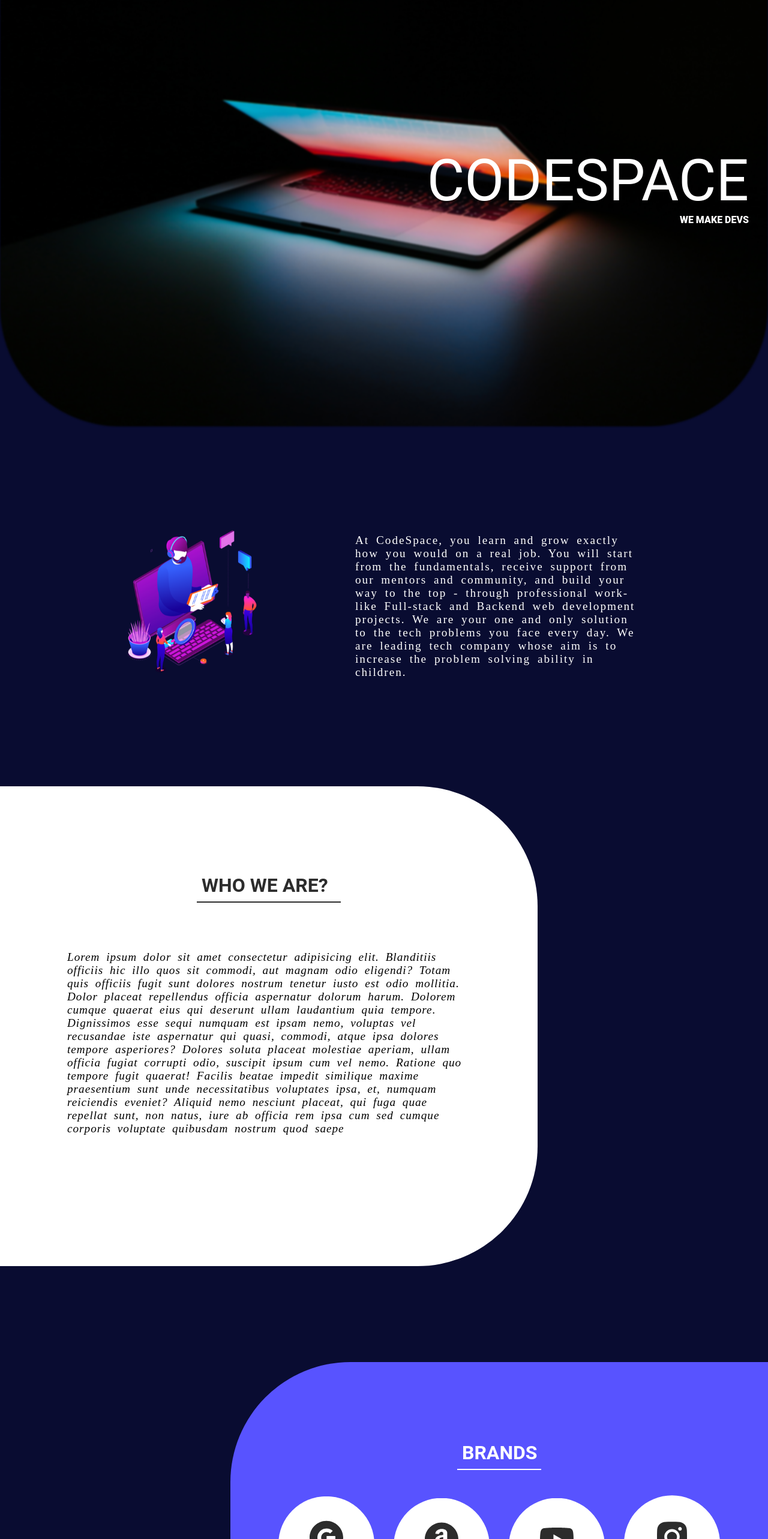
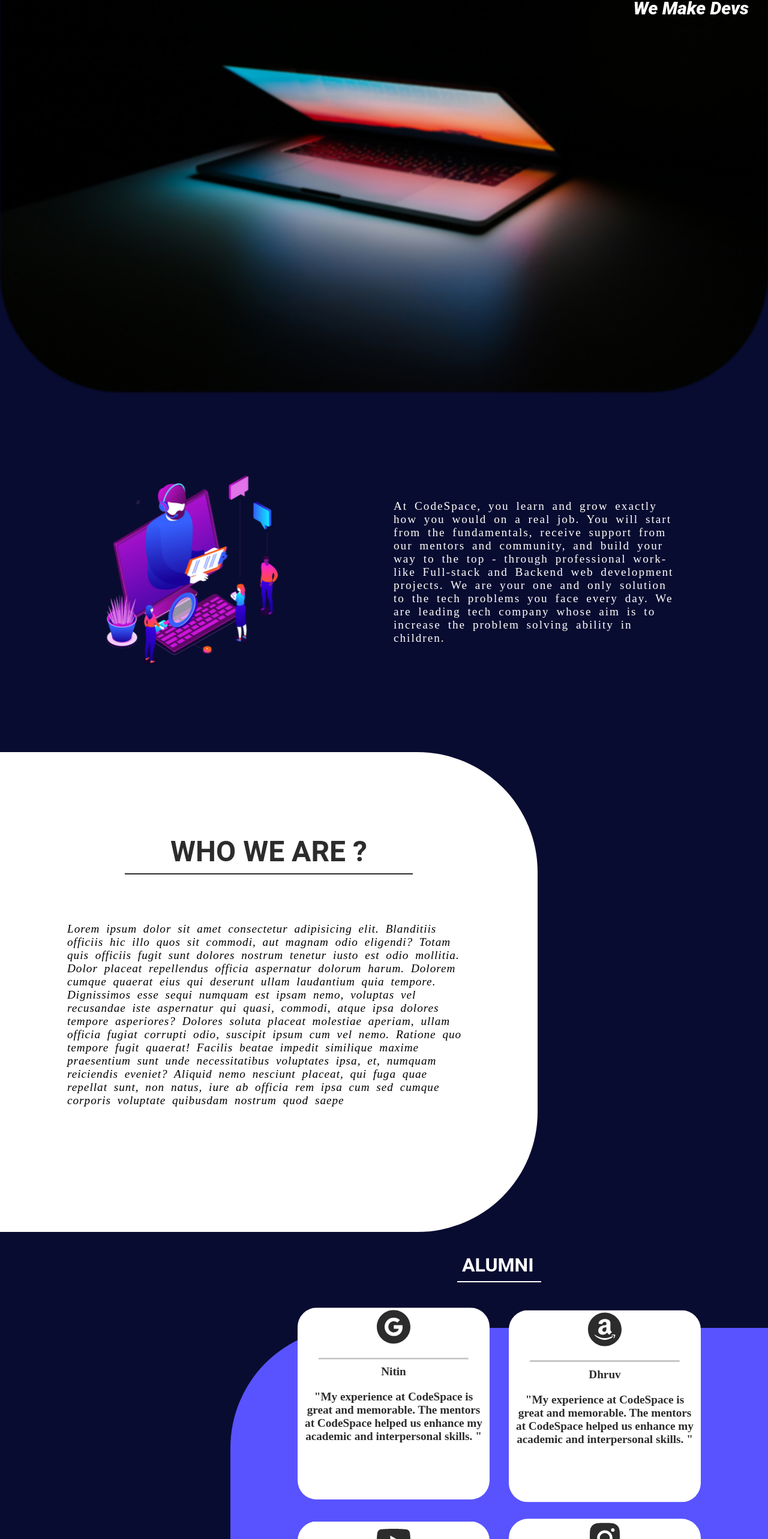
Before and after one commit to goyalh4164/React, a React (Create React App) app in the folder project1/: page / in a window 1280 px wide. Shown: the part 229-2795 px from the top of the page at 60% size. Built offline with nearby package versions, Linux system fonts and the light colour scheme.

Commit message:
stable version 2

```diff
--- a/project1/src/components/Contact.jsx
+++ b/project1/src/components/Contact.jsx
@@ -2,9 +2,9 @@ import React from "react";
 
 const Contact = () => {
   return (
-    <div className="contact">
+    <div className="contact" style={{"backgroundImage":"linear-gradient(blue,rgba(255,255,255),rgba(100,200,250"}}>
       <main>
-        <h1>Contact Us</h1>
+        <h1 style={{"textAlign":"center" , "fontSize":"3rem"}}>Contact Us</h1>
 
         <form>
           <div>
--- a/project1/src/components/Footer.jsx
+++ b/project1/src/components/Footer.jsx
@@ -1,24 +1,35 @@
 import React from "react";
+import {
+  AiFillGoogleCircle,
+  AiFillAmazonCircle,
+  AiFillYoutube,
+  AiFillInstagram,
+  AiFillGithub
+} from "react-icons/ai";
 
 const Footer = () => {
   return (
-    <footer>
-      <div>
-        <h1>TechyStar</h1>
+    <footer >
+      <div >
+        <h1>CodeSpace</h1>
         <p>@all right reserved</p>
       </div>
 
       <div>
         <h5>Follow Us</h5>
         <div>
-          <a href="https://youtube.com/6packprogrammer" target={"blank"}>
-            Youtube
+          <a href="#" target={"blank"}>
+          <AiFillGithub/>
+          GitHub
           </a>
-          <a href="https://instagram.com/meabhisingh" target={"blank"}>
+          <a href="#" target={"blank"}>
+            <AiFillInstagram/>
             Instagram
           </a>
-          <a href="https://github.com/meabhisingh" target={"blank"}>
-            Github
+          <a href="#" target={"blank"}>
+            <AiFillYoutube/>
+            Youtube
+
           </a>
         </div>
       </div>
--- a/project1/src/components/Header.jsx
+++ b/project1/src/components/Header.jsx
@@ -6,7 +6,8 @@ import logo from "../assets/logo.png";
 const Header = () => {
   return (
     <nav>
-        <h1><img src={logo} alt="Graphics" style={{"width":"100px"}}/></h1>
+        {/* <h1><img src={logo} alt="Graphics" style={{"width":"100px"}}/></h1> */}
+        <h1 style={{"color":"blue"}}><i>CodeSpace</i></h1>
         <main>
             <HashLink to={"/#home"}>Home</HashLink>
             <HashLink to={"/#about"}>About</HashLink>
--- a/project1/src/components/Home.jsx
+++ b/project1/src/components/Home.jsx
@@ -14,8 +14,8 @@ const Home = () => {
         <main>
             {/* <h1>TechReact</h1>
             <p>Frontend Framework</p> */}
-            <h1>CodeSpace</h1>
-            <p>We Make Devs</p>
+            <h1>CODESPACE</h1>
+            <p style={{"fontSize":"30px"}}><i>We Make Devs</i></p>
         </main>
     </div>
 
@@ -34,7 +34,7 @@ fundamentals, receive support from our mentors and community, and build your way
     </div>
     <div className="home3" id="about">
         <div>
-          <h1>Who we are?</h1>
+          <h1>Who we are ?</h1>
           <p>
             Lorem ipsum dolor sit amet consectetur adipisicing elit. Blanditiis
             officiis hic illo quos sit commodi, aut magnam odio eligendi? Totam
@@ -55,17 +55,21 @@ fundamentals, receive support from our mentors and community, and build your way
       </div>
       <div className="home4" id="brands">
         <div>
-          <h1>Brands</h1>
+          <h1>Alumni</h1>
 
           <article>
             <div
               style={{
-                animationDelay: "0.3s",
+                animationDelay: "1s",
               }}
             >
-              <AiFillGoogleCircle />
+
+              <AiFillGoogleCircle/>
               {/* <p>Google</p> */}
-              <p>Google</p>
+              <hr style={{"marginTop":"20px","width":"250px" ,"height":"2px" ,"backgroundColor":"black","opacity":"0.6"}}/>
+              <p>Nitin</p>
+              <p>"My experience at CodeSpace is great and memorable. The mentors at CodeSpace helped us enhance my academic and interpersonal skills. "</p>
+
             </div>
 
             <div
@@ -74,7 +78,10 @@ fundamentals, receive support from our mentors and community, and build your way
               }}
             >
               <AiFillAmazonCircle />
-              <p>Amazon</p>
+              <hr style={{"marginTop":"20px","width":"250px" ,"height":"2px" ,"backgroundColor":"black","opacity":"0.6"}}/>
+
+              <p>Dhruv</p>
+              <p>"My experience at CodeSpace is great and memorable. The mentors at CodeSpace helped us enhance my academic and interpersonal skills. "</p>
             </div>
 
             <div
@@ -83,7 +90,10 @@ fundamentals, receive support from our mentors and community, and build your way
               }}
             >
               <AiFillYoutube />
-              <p>Youtube</p>
+              <hr style={{"marginTop":"20px","width":"250px" ,"height":"2px" ,"backgroundColor":"black","opacity":"0.6"}}/>
+
+              <p>Pawan</p>
+              <p>"Overall it was a great experience and lifetime memory at CodeSpace. If you want to make a career in CSE I would highly recommend you to join CodeSpace.”</p>
             </div>
 
             <div
@@ -92,7 +102,10 @@ fundamentals, receive support from our mentors and community, and build your way
               }}
             >
               <AiFillInstagram />
-              <p>Instagram</p>
+              <hr style={{"marginTop":"20px","width":"250px" ,"height":"2px" ,"backgroundColor":"black","opacity":"0.6"}}/>
+
+              <p>Isha</p>
+              <p>"all the teachers are very supportive and friendly and the placement process has been very smooth throughout. "</p>
             </div>
           </article>
         </div>
--- a/project1/src/components/Services.jsx
+++ b/project1/src/components/Services.jsx
@@ -17,11 +17,11 @@ const Services = () => {
       >
         <div>
           <img src={img1} alt="Item1" />
-          <p className="legend">Full Stack</p>
+          <p className="legend" style={{"fontSize":"81px"}}>Full Stack</p>
         </div>
         <div>
           <img src={img2} alt="Item3" />
-          <p className="legend">Peer-to-peer Support</p>
+          <p className="legend" style={{"fontSize":"81px"}}>DevOps</p>
         </div>
       </Carousel>
     </div>
--- a/project1/src/styles/App.scss
+++ b/project1/src/styles/App.scss
@@ -1,4 +1,5 @@
 @import url('https://fonts.googleapis.com/css2?family=Montserrat&family=Ubuntu&display=swap');
+
 *{
     margin: 0%;
     padding: 0%;
--- a/project1/src/styles/footer.scss
+++ b/project1/src/styles/footer.scss
@@ -6,11 +6,13 @@ footer {
   width: 100%;
   color: $dark;
   display: grid;
-  grid-template-columns: 4fr 1fr;
+  // grid-template-columns: 4fr 1fr;
+  grid-template-columns: 1fr 2fr;
   padding: 2rem;
 
   > div {
     display: flex;
+    margin-left: 30%;
     flex-direction: column;
     justify-content: center;
     > h1 {
@@ -30,8 +32,11 @@ footer {
 
     > div {
       display: flex;
-      flex-direction: column;
-      align-items: center;
+      // flex-direction: column;
+      flex-direction: row;
+      // align-items: center;
+      justify-content: center;
+      gap: 20px;
       a {
         color: $dark;
         font: 900 1rem $text2;
--- a/project1/src/styles/home.scss
+++ b/project1/src/styles/home.scss
@@ -1,5 +1,6 @@
 @import "colors";
 
+  @import url('https://fonts.googleapis.com/css2?family=Montserrat&family=Poppins:ital,wght@0,500;1,400&family=Ubuntu&display=swap');
 .home {
   width: 100%;
   height: 100vh;
@@ -8,22 +9,30 @@
 
   > main {
     position: absolute;
-    text-transform: uppercase;
+    // text-transform: uppercase;
     display: flex;
     flex-direction: column;
     align-items: flex-end;
     width: 100%;
     height: 100%;
     padding: 2rem;
-    justify-content: center;
+    // justify-content: center;
 
     h1 {
       font: 400 6rem $text1;
+      font-family: 'Montserrat', sans-serif;
+font-family: 'Poppins', sans-serif;
+font-family: 'Ubuntu', sans-serif;
       color: $first;
+      &:hover {
+
+        color: darkcyan;
+      }
     }
     p {
       font: 900 1rem $text1;
       color: $first;
+
     }
   }
 
@@ -51,8 +60,8 @@
   margin-top: -200px;
 
   > img {
-    width: 30%;
-    animation: imgUp 0.7s linear infinite alternate;
+    width: 40%;
+    animation: imgUp 0.5s linear infinite alternate;
   }
 
   > div {
@@ -63,12 +72,15 @@
     align-items: center;
     padding: 5rem;
     height: 100vh;
-
     p {
       color: $first;
       letter-spacing: 2px;
       word-spacing: 5px;
       font: 100 1.2rem $text2;
+      &:hover {
+
+        color: lightblue;
+      }
     }
   }
 }
@@ -91,6 +103,7 @@
     height: 100vh;
     background-color: $first;
     border-radius: 0 200px 200px 0;
+    border-radius: 0 200px 200px 0;
     display: flex;
     flex-direction: column;
     align-items: center;
@@ -101,8 +114,12 @@
       text-transform: uppercase;
       border-bottom: 2px solid $dark;
       padding: 0.5rem;
-      width: 15rem;
+      width: 30rem;
       color: $dark;
+      font-weight: bolder;
+      font-size: 3rem;
+      text-align: center;
+
     }
 
     > p {
@@ -111,6 +128,7 @@
       word-spacing: 5px;
       line-height: 170%;
       font: italic 100 1.2rem $text2;
+
     }
   }
 }
@@ -146,17 +164,20 @@
       margin: 2rem 0;
       flex-wrap: wrap;
       justify-content: center;
+
       > div {
         animation: imgUp 0.7s linear infinite alternate;
         margin: 1rem;
-        height: 10rem;
-        width: 10rem;
+        // height: 10rem;
+        // width: 10rem;
+        height: 20rem;
+        width: 20rem;
         background-color: $first;
-        border-radius: 50%;
+        border-radius: 10%;
         display: flex;
         flex-direction: column;
         align-items: center;
-        justify-content: center;
+        // justify-content: center;
         color: $dark;
         cursor: pointer;
         transition: all 0.5s;
@@ -169,6 +190,9 @@
         }
         p {
           font: 900 1.2rem $text2;
+          text-align: center;
+          padding: 10px;
+
         }
       }
     }
--- a/project1/tailwind.config.js
+++ b/project1/tailwind.config.js
@@ -1,6 +1,8 @@
 /** @type {import('tailwindcss').Config} */
 module.exports = {
-  content: [],
+  content: [
+    "./src/**/*.{js,jsx,ts,tsx}",
+  ],
   theme: {
     extend: {},
   },
```
